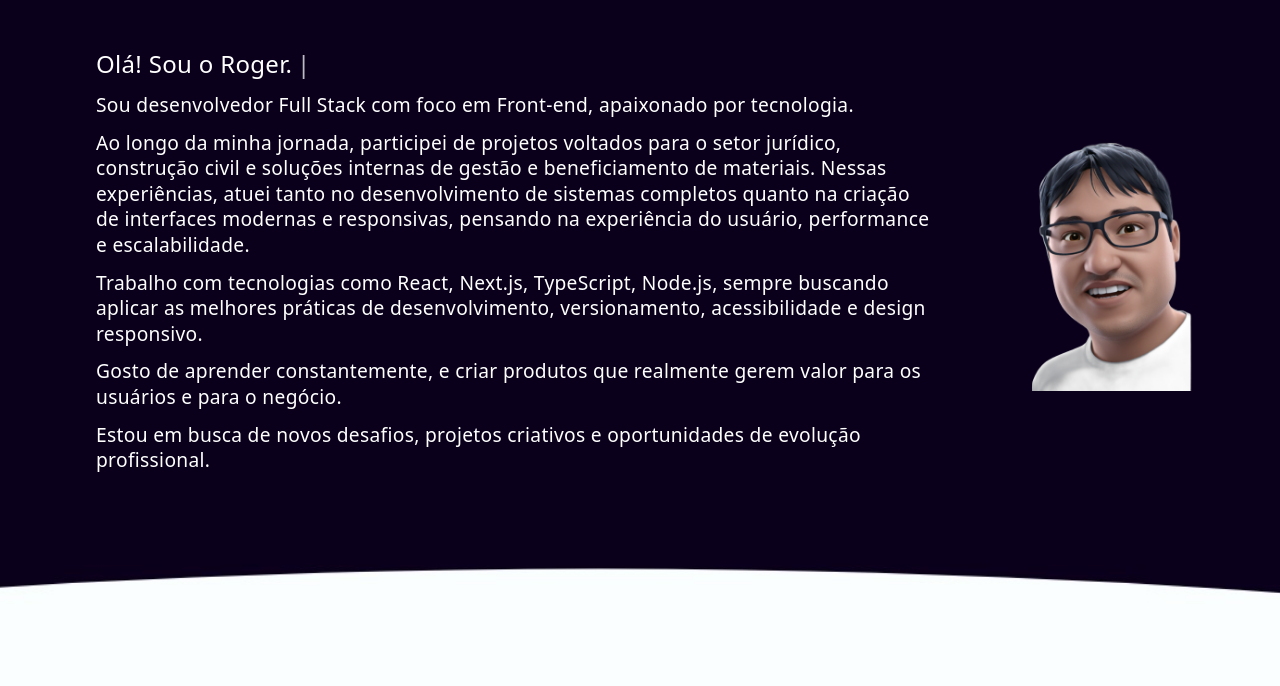
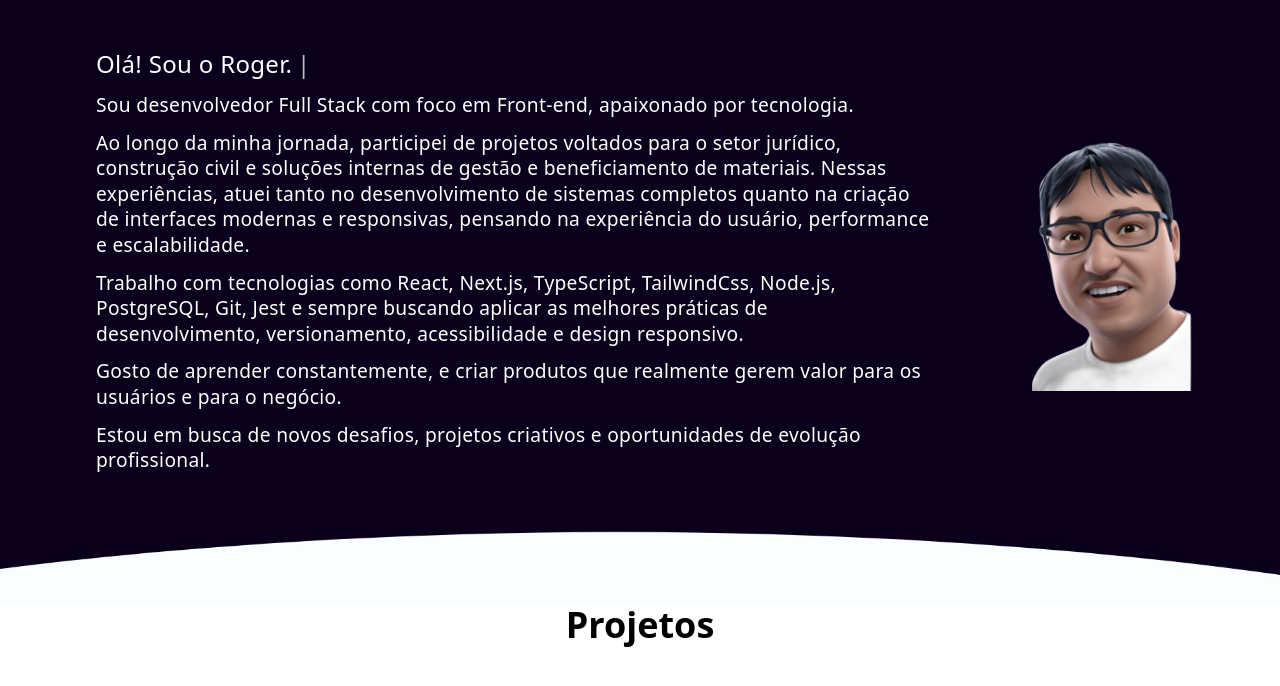
Before and after one commit to Roger-dornelles/portfolio, a Next.js app: page / in a window 1280 px wide. Shown: the top 686 px of the page. Built offline with nearby package versions, Linux system fonts and the light colour scheme.

Commit message:
feat: projects description creation

```diff
--- a/package.json
+++ b/package.json
@@ -22,7 +22,8 @@
     "motion-plus": "^1.4.1",
     "next": "15.3.3",
     "react": "^19.0.0",
-    "react-dom": "^19.0.0"
+    "react-dom": "^19.0.0",
+    "react-icons": "^5.5.0"
   },
   "devDependencies": {
     "@eslint/eslintrc": "^3",
--- a/src/app/page.tsx
+++ b/src/app/page.tsx
@@ -46,7 +46,7 @@ const Home = () => {
             <div className="py-3">
               <TextFadeIn
                 timer={700}
-                text={` Trabalho com tecnologias como React, Next.js, TypeScript, Node.js, sempre buscando aplicar as melhores
+                text={` Trabalho com tecnologias como React, Next.js, TypeScript, TailwindCss, Node.js, PostgreSQL, Git, Jest e sempre buscando aplicar as melhores
               práticas de desenvolvimento, versionamento, acessibilidade e design responsivo.`}
               />
             </div>
@@ -70,8 +70,14 @@ const Home = () => {
           <ImageAnimation src={`/images/avatar.png`} alt="Avatar" width={250} height={250} positionAnimation="y" />
         </div>
       </div>
-      <div className={`relative w-full h-[13rem] mt-[-.5rem]`}>
+      <div className={`relative w-full h-[5rem] mt-[-.5rem]`}>
         <Image src={`/images/border-curve.jpg`} alt="Imagem curva" priority fill className="object-cover" />
+      </div>
+
+      <div className={`m-auto w-full`}>
+        <div className="flex text-4xl font-bold w-[85%] justify-center m-auto">
+          <TextFadeIn timer={200} text={`Projetos`} />
+        </div>
       </div>
     </motion.section>
   );
```
Also changed, not shown: 1 other file (tests, documents, lock files or other folders).
